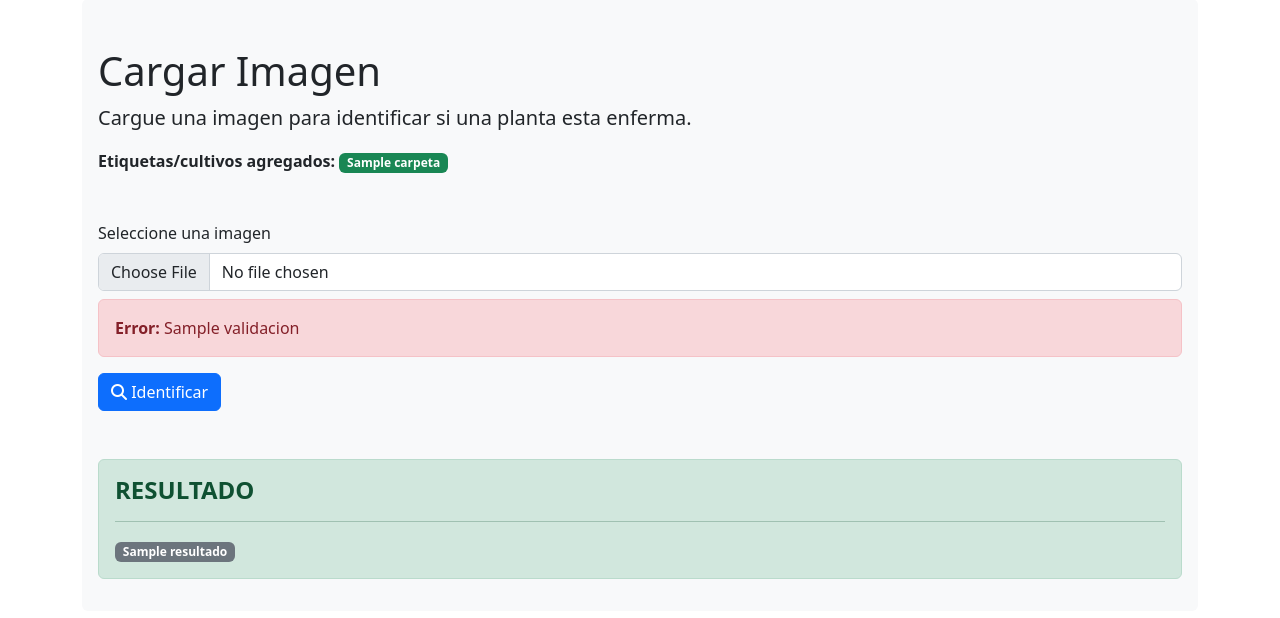
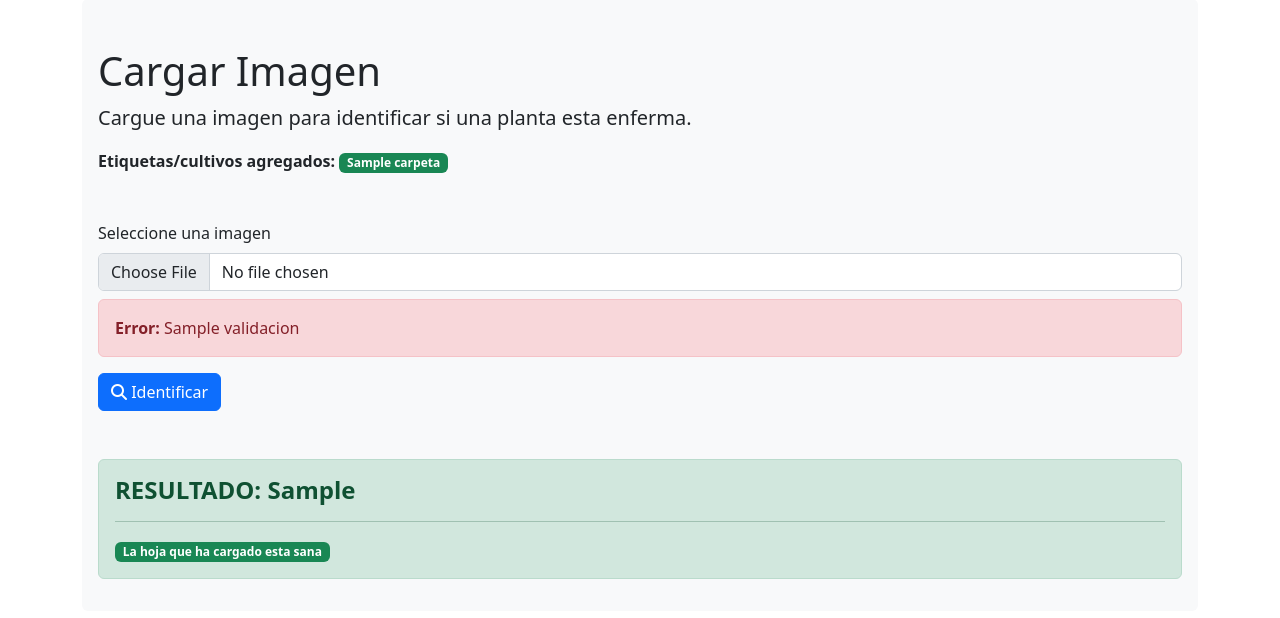
Before and after one commit to YeltsB/agronomia, a Django app: template app_agronomia/templates/inicio.html in a window 1280 px wide. Shown: the part 81-699 px from the top of the page. Run offline with Django 4.2, Linux system fonts and the light colour scheme; the template is opened without the code that fills it: most values are stand-ins (such as "Sample title", 1, 10 or a date in 2020).

Commit message:
Se agrego identificacion de tipo de enfermedad

```diff
--- a/app_agronomia/templates/inicio.html
+++ b/app_agronomia/templates/inicio.html
@@ -38,15 +38,17 @@
     </form>
 
         <div class="alert alert-success mt-5" role="alert">
-            <h4 class="alert-heading"><strong>RESULTADO</strong></h4>
+            <h4 class="alert-heading"><strong>RESULTADO: {{ resultado.identificacion.tipo_hoja }}</strong></h4>
             <hr>
 
-                {% if resultado == 'La hoja que ha ingresado esta sana'   %}
-                    <p class="mb-0"><span class="badge bg-success">{{ resultado }}</span></p>
-                {% elif resultado == 'La hoja que ha ingresado esta enferma' %}
-                    <p class="mb-0"><span class="badge bg-danger">{{ resultado }}</span></p>
+                {% if resultado.identificacion.estado_hoja == 'hoja_sana'   %}
+                    <p class="mb-0"><span class="badge bg-success">La hoja que ha cargado esta sana</span></p>
+
+                {% elif resultado.identificacion.estado_hoja == 'hoja_enferma' %}
+                    <p class="mb-0"><span class="badge bg-danger">La hoja que ha cargado esta enferma</span></p>
+
                 {% else %}
-                    <p class="mb-0"><span class="badge bg-secondary">{{ resultado }}</span></p>
+                    <p class="mb-0"><span class="badge bg-secondary">Imagen no cargada</span></p>
                 {% endif %}
 
         </div>
```
Also changed, not shown: app_agronomia/views.py (+10 -9 lines).
